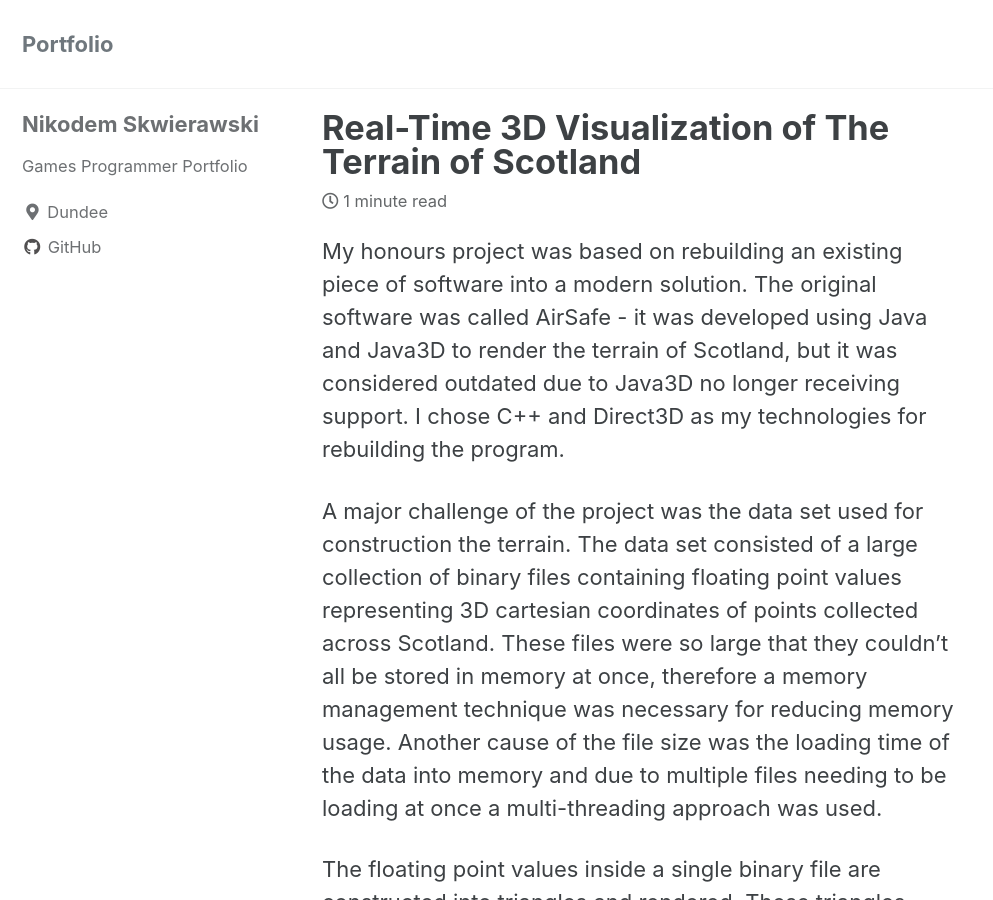
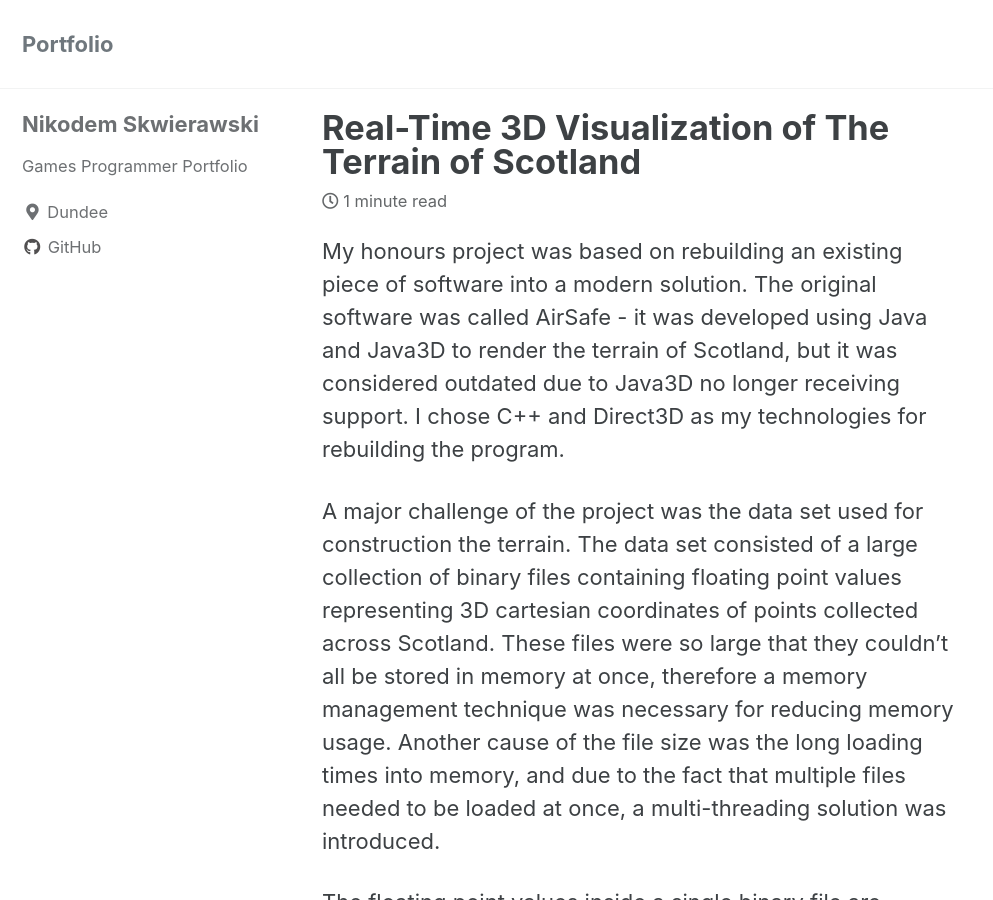
Before and after one commit to nikodems/nikodems.github.io, a Jekyll site: the page built from _posts/2020-07-02-final-year-project.md, in a window 1280 px wide and 900 px high. Shown: the whole window, without its empty margins (0-993 px from the left). Built offline with Jekyll 4.4.1, drawn with Linux system fonts in a browser that asks for light colours; cached includes are drawn as plain includes.

Commit message:
Update 2020-07-02-final-year-project.md

```diff
--- a/_posts/2020-07-02-final-year-project.md
+++ b/_posts/2020-07-02-final-year-project.md
@@ -11,8 +11,8 @@ due to Java3D no longer receiving support. I chose C++ and Direct3D as my techno
 A major challenge of the project was the data set used for construction the terrain. The data set consisted of a large
 collection of binary files containing floating point values representing 3D cartesian coordinates of points
 collected across Scotland. These files were so large that they couldn't all be stored in memory at once, therefore a
-memory management technique was necessary for reducing memory usage. Another cause of the file size was the loading time
-of the data into memory and due to multiple files needing to be loading at once a multi-threading approach was used.
+memory management technique was necessary for reducing memory usage. Another cause of the file size was the long loading times
+into memory, and due to the fact that multiple files needed to be loaded at once, a multi-threading solution was introduced.
 
 The floating point values inside a single binary file are constructed into triangles and rendered. These triangles from
 a file make up a single "tile". At any one point in time, 9 tiles are rendered around the camera's position.
```
